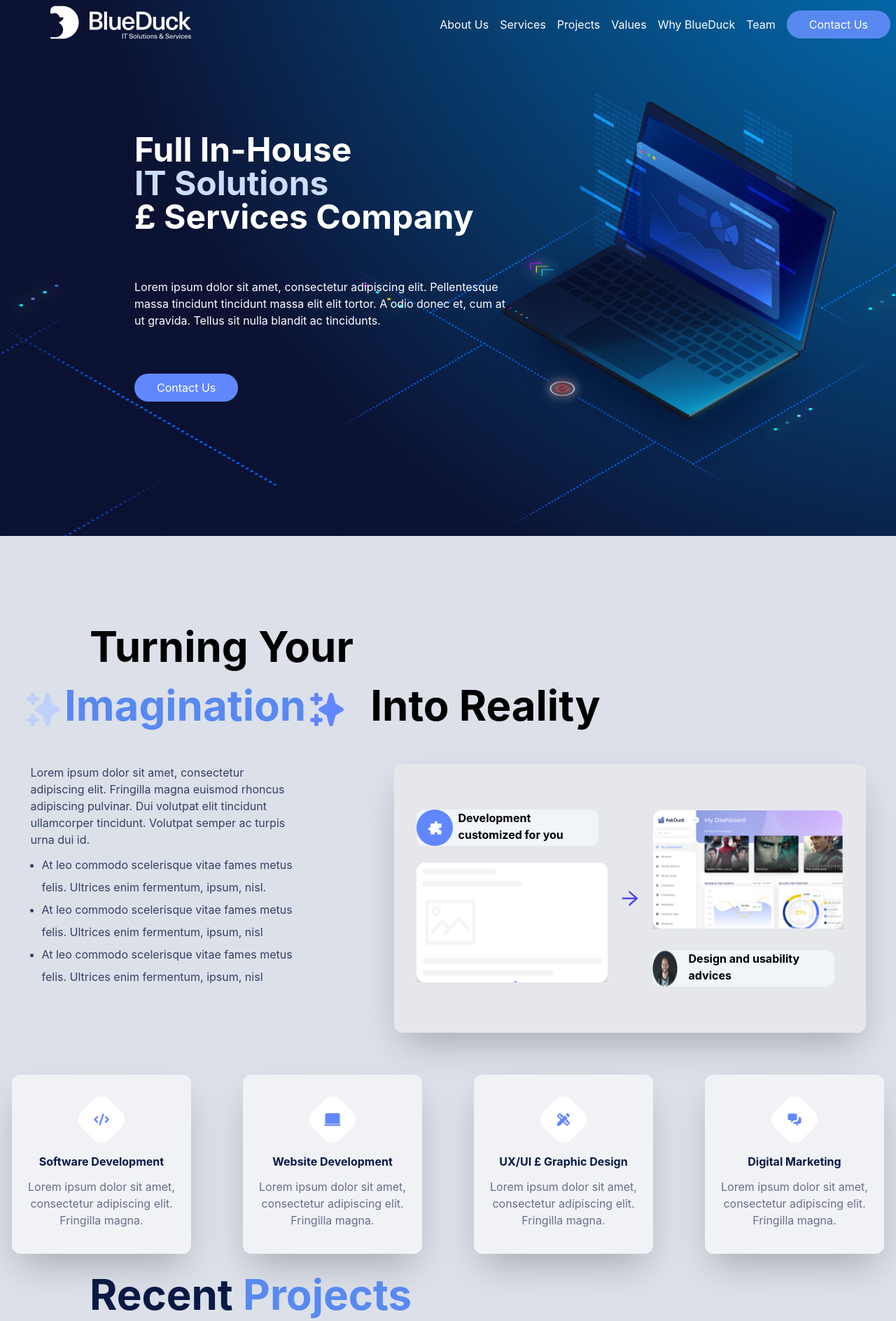
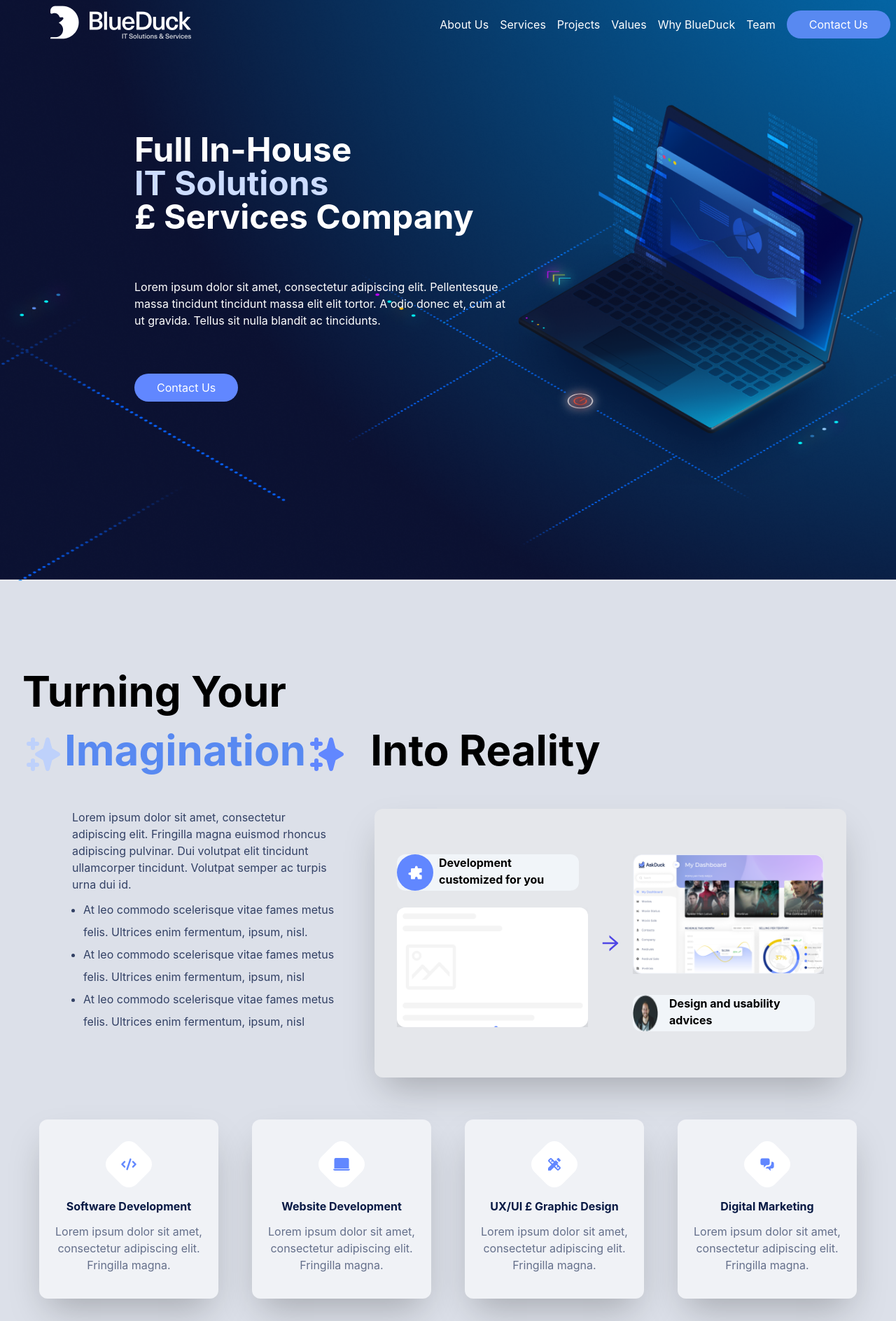
Before and after one commit to ArminBabic/blue, a Next.js app: page / in a window 1280 px wide. Shown: the top 1888 px of the page at 70% size. Built offline with nearby package versions, Linux system fonts and the light colour scheme.

Commit message:
fix some bugs

```diff
--- a/components/About.tsx
+++ b/components/About.tsx
@@ -36,12 +36,12 @@ function About() {
       id="about"
       className="bg-[#dce0e9] flex flex-col items-center xl:block "
     >
-      <div className="text-center xl:text-start">
-        <h2 className="text-5xl lg:text-6xl font-bold pt-16 lg:pt-32 xl:ml-32 xl:ml-20 ">
+      <div className="text-center xl:text-start xl:ml-8 2xl:ml-48">
+        <h2 className="text-5xl lg:text-6xl font-bold pt-16 lg:pt-32 ">
           Turning Your
         </h2>
         <br />
-        <h2 className=" text-5xl lg:text-6xl font-bold  xl:ml-20 xl:ml-8  ">
+        <h2 className=" text-5xl lg:text-6xl font-bold   ">
           <span className="text-[#5889F1] pr-8 ">
             <HiSparkles className="inline text-[#BED1FB]" />
             Imagination
@@ -51,7 +51,7 @@ function About() {
         </h2>
       </div>
 
-      <div className="text-center sm:text-start  flex flex-col xl:flex-row items-center md:gap-12  xl:justify-around  pt-12  ">
+      <div className="text-center sm:text-start  flex flex-col xl:flex-row items-center md:gap-12 xl:ml-8  xl:justify-center  pt-12  ">
         <div className="md:flex-1 xl:flex-none text-1xl sm:text-center md:text-start text-[#081944] w-96 h-96 sm:w-[500px] md:w-[700px] xl:h-96 xl:w-96  opacity-80 ">
           <p>
             Lorem ipsum dolor sit amet, consectetur adipiscing elit. Fringilla
@@ -121,14 +121,14 @@ function About() {
         initial="hidden"
         animate={control}
         id="services"
-        className=" py-24 lg:p-7 grid md:grid-cols-2 xl:grid-cols-4  gap-4 md:gap-24 mt-8 justify-items-center  justify-center items-center"
+        className=" py-24 lg:px-16 2xl:px-32 lg:p-7 grid md:grid-cols-2 xl:grid-cols-4  gap-4  md:gap-8 lg:gap-16 mt-8 justify-items-center  justify-center items-center"
       >
         <article className="w-64 h-64 bg-[#f0f2f6] shadow-2xl rounded-xl flex flex-col items-center justify-center text-center o ">
           <div className="w-14 h-14 bg-white rounded-2xl rotate-45  mb-5 flex items-center justify-center  ">
             <HiCode className="-rotate-45 text-[#6187FF] w-8 h-6" />
           </div>
           <h5 className="font-bold text-[#081944]">Software Development</h5>
-          <p className="opacity-60 text-[#081944;] pt-3">
+          <p className="opacity-60 text-[#081944;] pt-3 px-2">
             Lorem ipsum dolor sit amet, consectetur adipiscing elit. Fringilla
             magna.
           </p>
@@ -138,7 +138,7 @@ function About() {
             <BsFillLaptopFill className="-rotate-45 text-[#6187FF] w-9 h-6" />
           </div>
           <h5 className="font-bold text-[#081944]">Website Development</h5>
-          <p className="opacity-60 text-[#081944;] pt-3">
+          <p className="opacity-60 text-[#081944;] px-2 pt-3">
             Lorem ipsum dolor sit amet, consectetur adipiscing elit. Fringilla
             magna.
           </p>
@@ -148,7 +148,7 @@ function About() {
             <MdDesignServices className="-rotate-45 text-[#6187FF] w-9 h-6" />
           </div>
           <h5 className="font-bold text-[#081944]">UX/UI £ Graphic Design</h5>
-          <p className="opacity-60 text-[#081944;] pt-3">
+          <p className="opacity-60 text-[#081944;] px-2 pt-3">
             Lorem ipsum dolor sit amet, consectetur adipiscing elit. Fringilla
             magna.
           </p>
@@ -158,7 +158,7 @@ function About() {
             <HiChatAlt2 className="-rotate-45 text-[#6187FF] w-9 h-6" />
           </div>
           <h5 className="font-bold text-[#081944]">Digital Marketing</h5>
-          <p className="opacity-60 text-[#081944;] pt-3">
+          <p className="opacity-60 text-[#081944;] px-2 pt-3">
             Lorem ipsum dolor sit amet, consectetur adipiscing elit. Fringilla
             magna.
           </p>
--- a/components/Hero.tsx
+++ b/components/Hero.tsx
@@ -29,14 +29,14 @@ function Hero() {
   return (
     <section
       id="hero"
-      className=" hero lg:ml-16 mt-32 flex flex-col xl:flex-row "
+      className=" hero xl:ml-16 pb-16   mt-32 flex flex-col items-center lg:items-start lg:ml-16  xl:flex-row "
     >
       <motion.div
         ref={ref}
         variants={boxVariant}
         initial="hidden"
         animate={control}
-        className="text-center lg:text-start lg:ml-32"
+        className="text-center  lg:text-start xl:ml-32"
       >
         <h1 className="text-4xl lg:text-5xl lg:font-bold text-white mt:150px pb-16 lg:pb-0  ">
           Full In-House
@@ -53,12 +53,12 @@ function Hero() {
           ut gravida. Tellus sit nulla blandit ac tincidunts.
         </p>
 
-        <button className="text-white px-8 py-2 bg-[#6187FF] rounded-3xl hover:scale-105 transition duration-[.4s] mb-48">
+        <button className="text-white px-8 py-2 bg-[#6187FF] rounded-3xl hover:scale-105 transition duration-[.4s] mb-8 lg:mb-48">
           Contact Us
         </button>
       </motion.div>
 
-      <article className="flex items-center lg:hidden 2xl:flex 2xl:absolute top-48 right-52 max-w-[217px] max-h-[52px] backdrop-opacity-10 backdrop-invert bg-white/20 rounded-xl ">
+      <article className="my-3 w-[50%] sm:w-[40%] md:w-[30%] max-h-[58px] flex items-center lg:hidden 2xl:flex 2xl:absolute top-48 right-52 xl:max-w-[217px] max-h-[52px] backdrop-opacity-10 backdrop-invert bg-white/20 rounded-xl ">
         <div className="bg-indigo-500 flex justify-center items-center p-2 m-2 rounded-full">
           <HiChatAlt2 className="img-popup text-white w-7 h-7 " />
         </div>
@@ -67,7 +67,7 @@ function Hero() {
           IT Consulting for your everyday concerns
         </p>
       </article>
-      <article className="flex items-center justify-around lg:hidden 2xl:flex 2xl:absolute bottom-44 right-[430px] max-w-[290px] max-h-[58px] backdrop-opacity-10 backdrop-invert bg-white/20 rounded-xl  ">
+      <article className="my-3 w-[50%] sm:w-[40%] md:w-[30%] max-h-[58px] flex items-center lg:justify-around lg:hidden 2xl:flex 2xl:absolute bottom-44 right-[430px] xl:max-w-[290px] max-h-[58px] backdrop-opacity-10 backdrop-invert bg-white/20 rounded-xl  ">
         <div className="flex items-center m-2">
           <Image
             className=" w-[42px] h-[42px] mx-2"
@@ -82,7 +82,7 @@ function Hero() {
           </p>
         </div>
       </article>
-      <article className="flex lg:hidden 2xl:flex 2xl:absolute bottom-4 opacity-80 right-52 backdrop-opacity-10 backdrop-invert bg-white/20 rounded-xl ">
+      <article className="my-3 w-[50%] sm:w-[40%] md:w-[30%] max-h-[58px] flex lg:hidden 2xl:flex 2xl:absolute bottom-4 opacity-80 right-52 xl:max-w-[217px] max-h-[52px]max-w-[217px] max-h-[52px]  backdrop-opacity-10 backdrop-invert bg-white/20 rounded-xl ">
         <div className="bg-[#6187FF] flex justify-center items-center px-2 rounded-full m-2">
           <HiLightBulb className="text-white w-6 h-6" />
         </div>
--- a/components/Values.tsx
+++ b/components/Values.tsx
@@ -29,14 +29,14 @@ function Values() {
         animate={control}
         className="max-w-[750px] text-center px-8 "
       >
-        <h2 className="text-white text-4xl lg:text-5xl font-medium max-w-[724px]">
+        <h2 className="text-white text-2xl md:text-4xl lg:text-5xl font-medium max-w-[724px]">
           We care about...{" "}
           <span className="underline underline-offset-8 text-[#C2D5FE]">
             People
           </span>
         </h2>
 
-        <p className="justify-self-start max-w-[526px] py-6 text-white">
+        <p className="justify-self-start text-sm sm:text-lg max-w-[526px] py-6 text-white">
           Lorem ipsum dolor sit amet, consectetur adipiscing elit. Pellentesque
           massa tincidunt tincidunt massa elit elit tortor. A odio donec et, cum
           at ut gravida. Tellus sit nulla blandit ac tincidunts.
```
